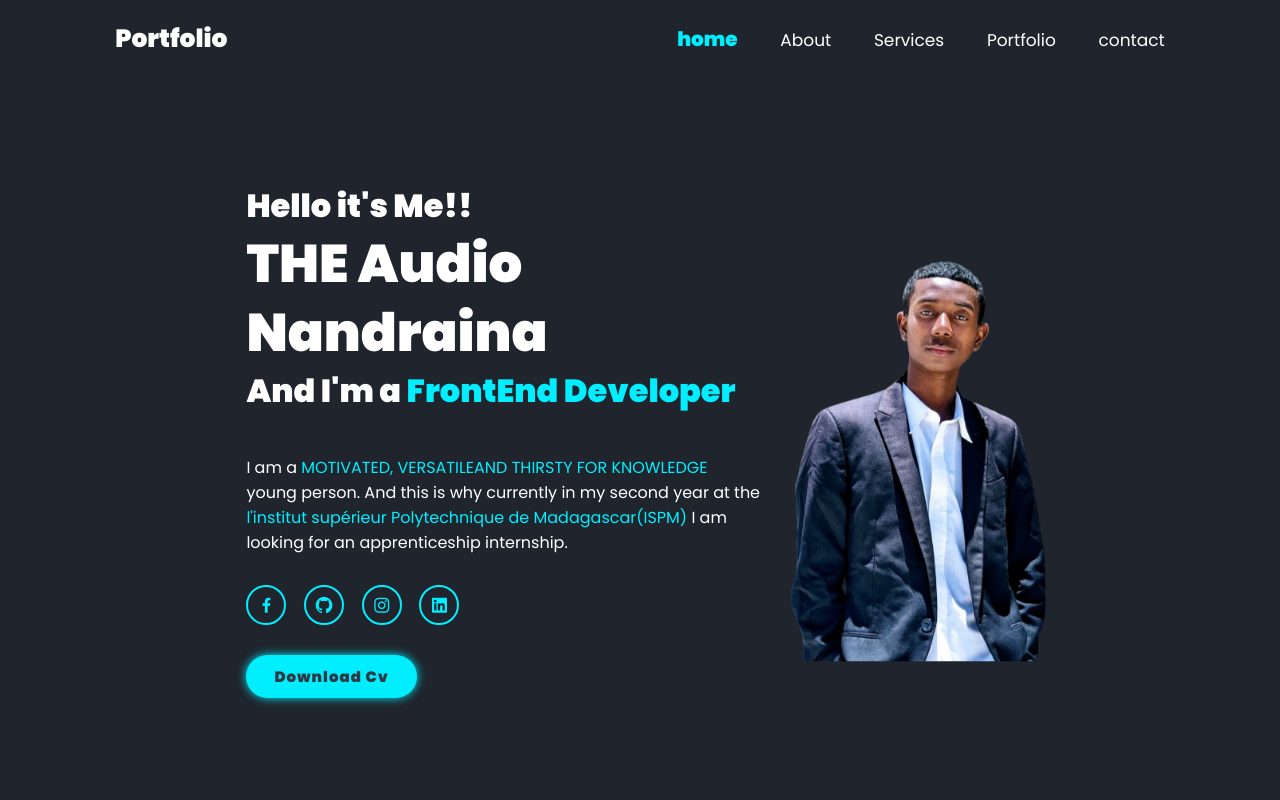
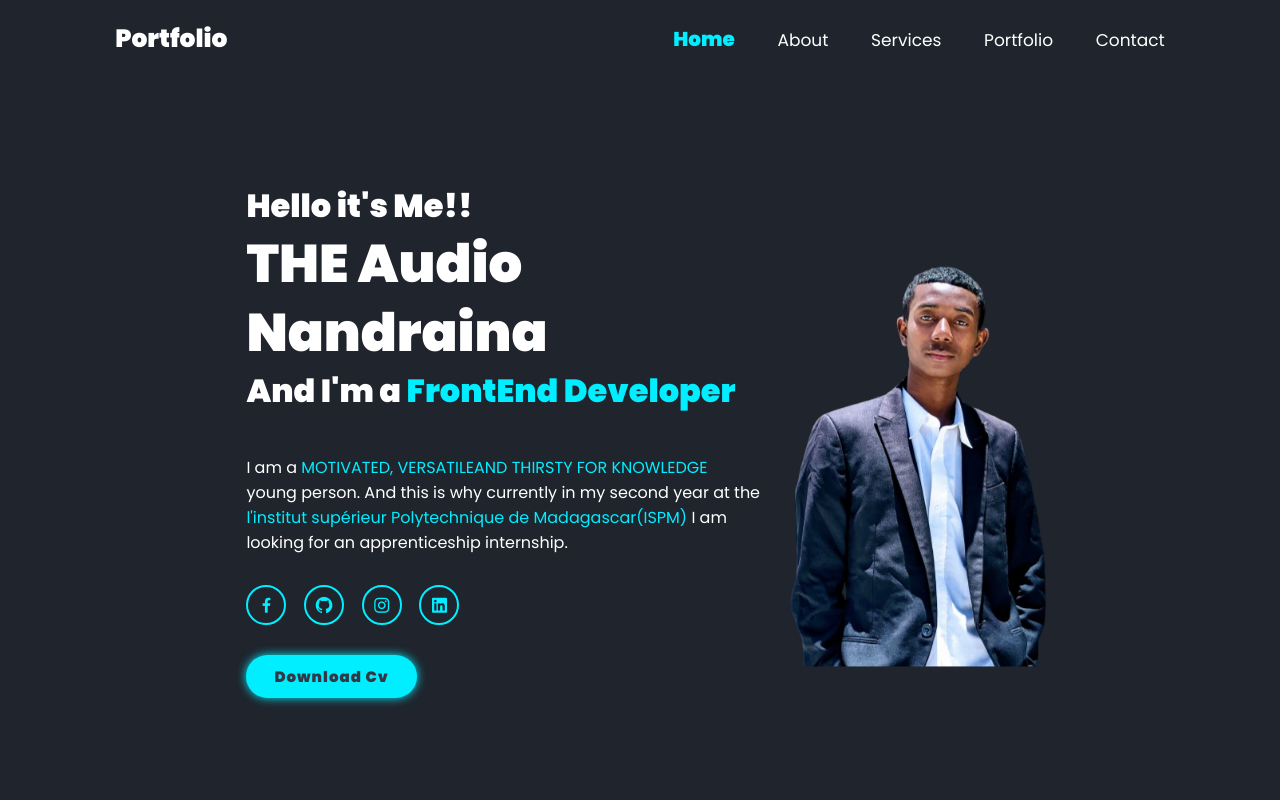
Before and after one commit to THE-AUDIO/newPortFolio, a plain HTML site: page index.html in a window 1280 px wide. Shown: the top 800 px of the page. Drawn offline with nearby package versions, Linux system fonts and the light colour scheme.

Commit message:
verification

```diff
--- a/index.html
+++ b/index.html
@@ -13,11 +13,11 @@
         <a href="#" class="logo">Portfolio</a>
         <i class='bx bx-menu' id="menu-icon"></i>
         <nav class="navbar">
-            <a href="#home" class="active">home</a>
+            <a href="#home" class="active">Home</a>
             <a href="#about">About</a>
             <a href="#service">Services</a>
             <a href="#portfolio">Portfolio</a>
-            <a href="#contact">contact</a>
+            <a href="#contact">Contact</a>
         </nav>
     </header>
 
@@ -147,7 +147,7 @@
 
 
     <!-- contact section design -->
-    <section class="contact" id="contact">
+    <!-- <section class="contact" id="contact">
         <h2 class="heading"> Contact <span>Me!</span></h2>
         <form action="#">
             <div class="input-box">
@@ -161,7 +161,7 @@
             <textarea name="" id="" cols="30" rows="10" placeholder="your message"></textarea>
             <input type="submit" value="send Message" class="btn" >
         </form>
-    </section>
+    </section> -->
     <!-- footer desing -->
     <footer class="footer">
         <div class="footer-text">
```
